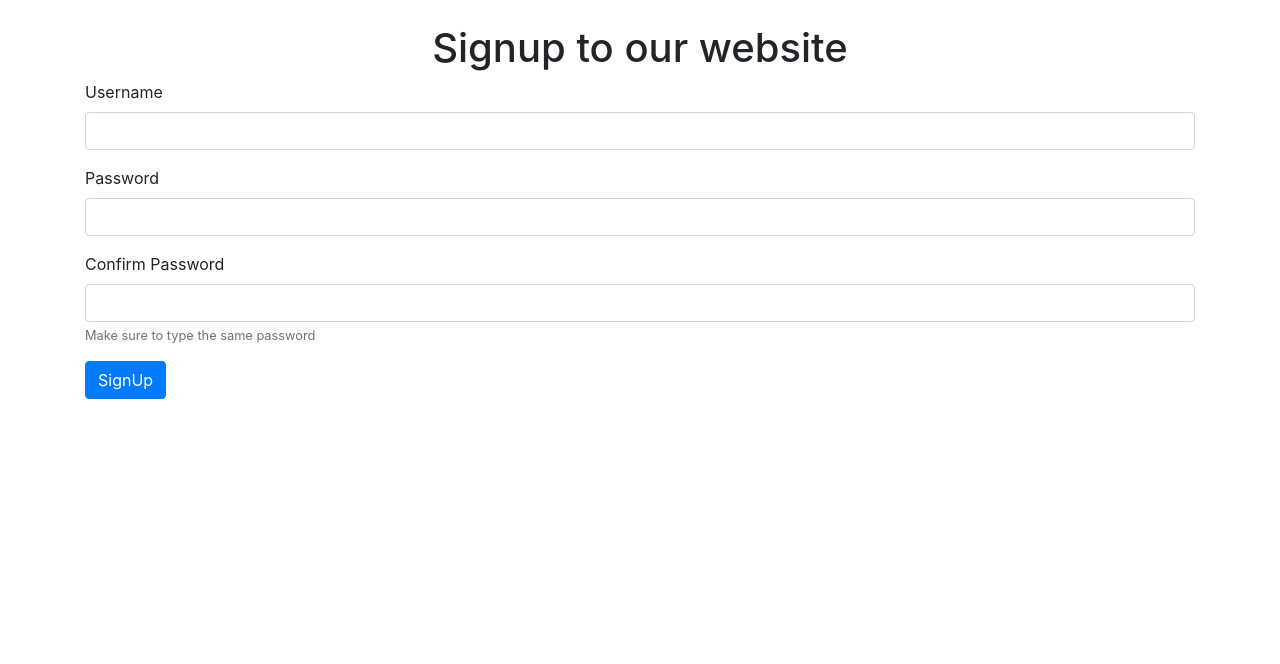
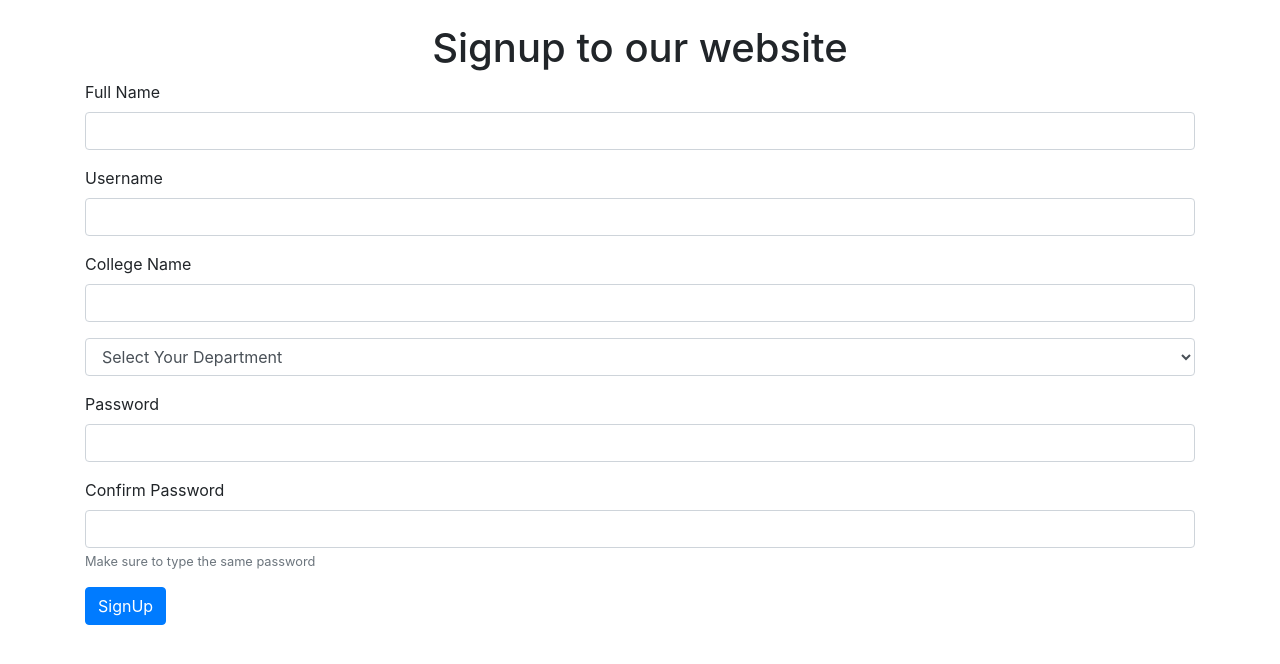
Before and after one commit to nishchalbasyal/placement-portal-archathon, a PHP site: page /signup.php in a window 1280 px wide. Shown: the part 56-720 px from the top of the page. Run offline with PHP 8.4, Linux system fonts and the light colour scheme.

Commit message:
db Connected
Updated

```diff
--- /dev/null
+++ b/connection.php
@@ -0,0 +1,4 @@
+<?php
+    $db =  new mysqli("localhost:8090","root","");
+
+?>
--- a/partials/_nav.php
+++ b/partials/_nav.php
@@ -34,7 +34,8 @@
       <form class="d-flex">
         <input class="form-control me-2" type="search" placeholder="Search" aria-label="Search">
         <button class="btn btn-outline-success" type="submit">Search</button>
-      </form>
+
+        </form>
     </div>
 
   </div>
--- a/signup.php
+++ b/signup.php
@@ -1,7 +1,7 @@
 <?php
 $showAlert = false;
 $showError = false;
-if($_SERVER["REQUEST_METHOD"] == "POST"){
+if ($_SERVER["REQUEST_METHOD"] == "POST") {
     include 'partials/_dbconnect.php';
     $username = $_POST["username"];
     $password = $_POST["password"];
@@ -12,22 +12,20 @@ if($_SERVER["REQUEST_METHOD"] == "POST"){
     $existSql = "SELECT * FROM `users` WHERE username = '$username'";
     $result = mysqli_query($conn, $existSql);
     $numExistRows = mysqli_num_rows($result);
-    if($numExistRows > 0){
+    if ($numExistRows > 0) {
         // $exists = true;
         $showError = "Username Already Exists";
-    }
-    else{
+    } else {
         // $exists = false;
-        if(($password == $cpassword)){
+        if (($password == $cpassword)) {
             $hash = password_hash($password, PASSWORD_DEFAULT);
             // $hash = $password;
             $sql = "INSERT INTO `users` ( `username`, `password`, `dt`) VALUES ('$username', '$hash', current_timestamp())";
             $result = mysqli_query($conn, $sql);
-            if ($result){
+            if ($result) {
                 $showAlert = true;
             }
-        }
-        else{
+        } else {
             $showError = "Passwords do not match";
         }
     }
@@ -37,6 +35,7 @@ if($_SERVER["REQUEST_METHOD"] == "POST"){
 
 <!doctype html>
 <html lang="en">
+
 <head>
     <!-- Required meta tags -->
     <meta charset="utf-8">
@@ -47,10 +46,11 @@ if($_SERVER["REQUEST_METHOD"] == "POST"){
 
     <title>SignUp</title>
 </head>
+
 <body>
     <?php include('partials/_nav.php'); ?>
     <?php
-    if($showAlert){
+    if ($showAlert) {
         echo ' <div class="alert alert-success alert-dismissible fade show" role="alert">
         <strong>Success!</strong> Your account is now created and you can login
         <button type="button" class="close" data-dismiss="alert" aria-label="Close">
@@ -58,9 +58,9 @@ if($_SERVER["REQUEST_METHOD"] == "POST"){
         </button>
     </div> ';
     }
-    if($showError){
+    if ($showError) {
         echo ' <div class="alert alert-danger alert-dismissible fade show" role="alert">
-        <strong>Error!</strong> '. $showError.'
+        <strong>Error!</strong> ' . $showError . '
         <button type="button" class="close" data-dismiss="alert" aria-label="Close">
             <span aria-hidden="true">&times;</span>
         </button>
@@ -72,10 +72,30 @@ if($_SERVER["REQUEST_METHOD"] == "POST"){
         <h1 class="text-center">Signup to our website</h1>
         <form action="/loginsystem/signup.php" method="post">
             <div class="form-group">
+                <label for="fullname">Full Name</label>
+                <input type="text" maxlength="25" class="form-control" id="fullname" name="fullname" aria-describedby="emailHelp">
+
+            </div>
+            <div class="form-group">
                 <label for="username">Username</label>
                 <input type="text" maxlength="11" class="form-control" id="username" name="username" aria-describedby="emailHelp">
 
             </div>
+            <div class="form-group">
+                <label for="collegename">College Name</label>
+                <input type="text" maxlength="25" class="form-control" id="collegename" name="collegename" aria-describedby="emailHelp">
+
+            </div>
+            <div class="form-group">
+                <select class="form-select form-select-lg mb-3 form-control" aria-label=".form-select-lg example">
+                    <option selected style="font-weight:bold">Select Your Department</option>
+                    <option value="1">Computer Engineering</option>
+                    <option value="2">Civil Engineering</option>
+                    <option value="3">BCA</option>
+                    <option value="4">Mechanical Enginerring</option>
+                </select>
+            </div>
+
             <div class="form-group">
                 <label for="password">Password</label>
                 <input type="password" maxlength="23" class="form-control" id="password" name="password">
@@ -96,4 +116,5 @@ if($_SERVER["REQUEST_METHOD"] == "POST"){
     <script src="https://cdn.jsdelivr.net/npm/popper.js@1.16.0/dist/umd/popper.min.js" integrity="sha384-Q6E9RHvbIyZFJoft+2mJbHaEWldlvI9IOYy5n3zV9zzTtmI3UksdQRVvoxMfooAo" crossorigin="anonymous"></script>
     <script src="https://stackpath.bootstrapcdn.com/bootstrap/4.4.1/js/bootstrap.min.js" integrity="sha384-wfSDF2E50Y2D1uUdj0O3uMBJnjuUD4Ih7YwaYd1iqfktj0Uod8GCExl3Og8ifwB6" crossorigin="anonymous"></script>
 </body>
+
 </html>
```
Lines whose indentation alone changed are shown as unchanged.
